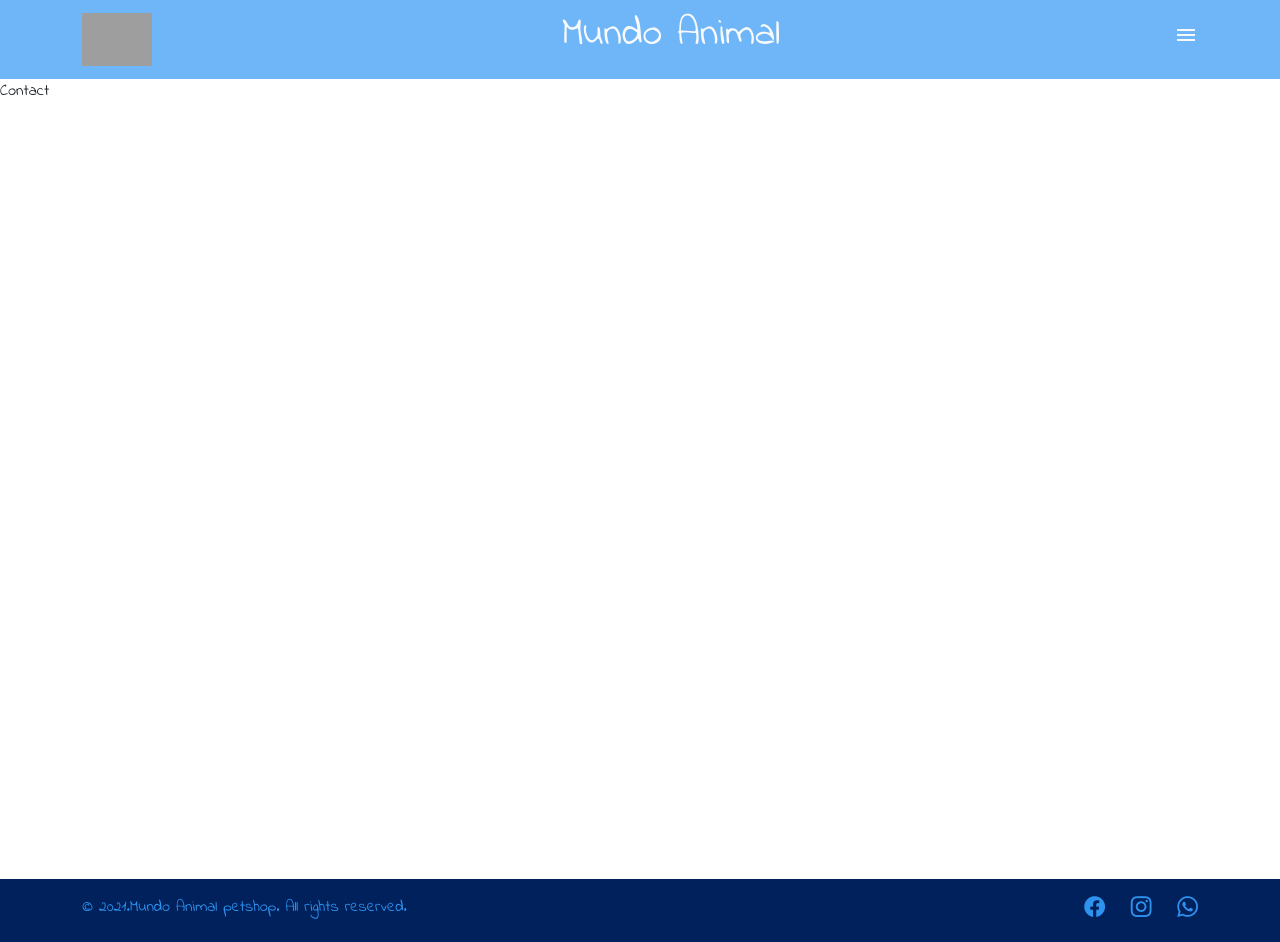
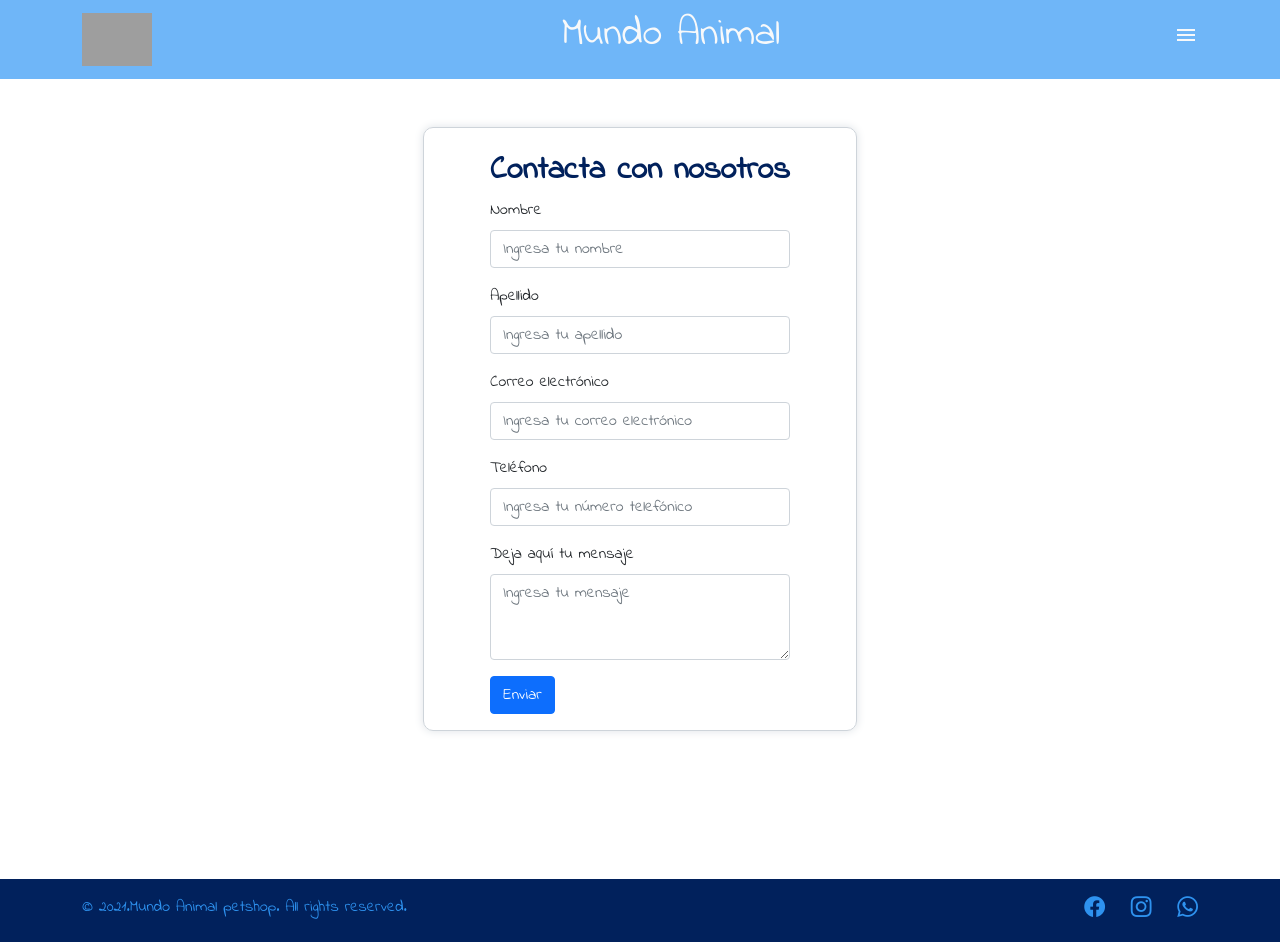
Before and after one commit to jarher/Mundo-Animal, a React (Create React App) app in the folder frontend/: page /contact in a window 1280 px wide. Built offline with nearby package versions, Linux system fonts and the light colour scheme; grey boxes are pictures that could not be loaded.

Commit message:
agregando funcionalidad al formulario contacto

```diff
--- a/frontend/src/assets/stylesheets/forms.css
+++ b/frontend/src/assets/stylesheets/forms.css
@@ -13,6 +13,6 @@
   font-size: 1.15rem;
 }
 .form-title{
-  color: var(--blue-light-1);
+  color: var(--blue-dark-1);
   font-weight: bold;
 }
--- a/frontend/src/components/Admin/Login.js
+++ b/frontend/src/components/Admin/Login.js
@@ -1,4 +1,4 @@
-import { useForm } from "./useForm";
+import { useForm } from "../useForm";
 import Form from "react-bootstrap/Form";
 import Button from "react-bootstrap/Button";
 import Col from "react-bootstrap/Col";
--- a/frontend/src/components/Admin/Register.js
+++ b/frontend/src/components/Admin/Register.js
@@ -1,4 +1,4 @@
-import { useForm } from "./useForm";
+import { useForm } from "../useForm";
 import Form from "react-bootstrap/Form";
 import Button from "react-bootstrap/Button";
 import Col from "react-bootstrap/Col";
--- a/frontend/src/components/Contact.js
+++ b/frontend/src/components/Contact.js
@@ -1,10 +1,167 @@
-function Contact() {
-  return (
+import { Form, Button, Row, Col } from "react-bootstrap";
+import { useForm } from "./useForm";
 
-      <p>Contact</p>
+const initialForm = {
+  name: "",
+  lastname: "",
+  email: "",
+  phone: "",
+  comments: "",
+};
+
+const validationsForm = (form) => {
+  let errors = {};
+  let regexName = /^[A-Za-zÑñÁáÉéÍíÓóÚúÜü\s]+$/;
+  let regexEmail = /^(\w+[/./-]?){1,}@[a-z]+[/.]\w{2,}$/;
+  let regexPhone = /^[0-9\s]+$/;
+  let regexComments = /^.{1,255}$/;
+
+  if (!form.name.trim()) {
+    errors.name = "El campo nombre es requerido";
+  } else if (!regexName.test(form.name.trim())) {
+    errors.name = "No se aceptan signos diferentes a letras";
+  }
+
+  if (!form.lastname.trim()) {
+    errors.lastname = "El campo apellido es requerido";
+  } else if (!regexName.test(form.lastname.trim())) {
+    errors.lastname = "No se aceptan signos diferentes a letras";
+  }
+
+  if (!form.email.trim()) {
+    errors.email = "El campo Email es requerido";
+  } else if (!regexEmail.test(form.email.trim())) {
+    errors.email = "El campo Email es incorrecto";
+  }
+
+  if (!form.phone.trim()) {
+    errors.phone = "El campo teléfono es requerido";
+  } else if (!regexPhone.test(form.phone.trim())) {
+    errors.phone = "No se aceptan signos diferentes a números";
+  }
+
+  if (!form.comments.trim()) {
+    errors.comments = "El campo texto es requerido";
+  } else if (!regexComments.test(form.comments.trim())) {
+    errors.comments = "ha superado el límite de palabras permitido";
+  }
+
+  return errors;
+};
 
 
+function Contact() {
+  const {
+    form,
+    errors,
+    loading,
+    response,
+    handleChange,
+    handleBlur,
+    handleContact,
+  } = useForm(initialForm, validationsForm);
+
+  return (
+    <div>
+      <Row className="justify-content-center">
+        <Col
+          xs={10}
+          sm={8}
+          md={6}
+          lg={4}
+          className="d-flex flex-column align-items-center form-cont mt-5 mb-5"
+        >
+          <Form onSubmit={handleContact}>
+            <br />
+            <h2 className="text-center form-title">
+              Contacta con nosotros
+            </h2>
+            <Form.Group className="mb-3 col-12" controlId="formBasicName">
+              <Form.Label>Nombre</Form.Label>
+              <Form.Control
+                type="text"
+                placeholder="Ingresa tu nombre"
+                name="name"
+                value={form.name}
+                onChange={handleChange}
+                onBlur={handleBlur}
+                required
+              />
+              {errors.name && <p className="input-error mt-2">{errors.name}</p>}
+            </Form.Group>
+
+            <Form.Group className="mb-3 col-12" controlId="formBasicLastName">
+              <Form.Label>Apellido</Form.Label>
+              <Form.Control
+                type="text"
+                placeholder="Ingresa tu apellido"
+                name="lastname"
+                value={form.lastname}
+                onChange={handleChange}
+                onBlur={handleBlur}
+                required
+              />
+              {errors.lastname && (
+                <p className="input-error mt-2">{errors.lastname}</p>
+              )}
+            </Form.Group>
+
+            <Form.Group className="mb-3 col-12" controlId="formBasicEmail">
+              <Form.Label>Correo electrónico</Form.Label>
+              <Form.Control
+                type="email"
+                placeholder="Ingresa tu correo electrónico"
+                name="email"
+                value={form.email}
+                onChange={handleChange}
+                onBlur={handleBlur}
+                required
+              />
+              {errors.email && (
+                <p className="input-error mt-2">{errors.email}</p>
+              )}
+            </Form.Group>
+
+            <Form.Group className="mb-3 col-12" controlId="formBasicPhone">
+              <Form.Label>Teléfono</Form.Label>
+              <Form.Control
+                type="number"
+                placeholder="Ingresa tu número telefónico"
+                name="phone"
+                value={form.phone}
+                onChange={handleChange}
+                onBlur={handleBlur}
+                required
+              />
+              {errors.phone && (
+                <p className="input-error mt-2">{errors.phone}</p>
+              )}
+            </Form.Group>
+
+            <Form.Group className="mb-3 col-12" controlId="formBasicMessage">
+              <Form.Label>Deja aquí tu mensaje</Form.Label>
+              <Form.Control
+                as="textarea"
+                rows={3}
+                placeholder="Ingresa tu mensaje"
+                name="comments"
+                value={form.comments}
+                onChange={handleChange}
+                onBlur={handleBlur}
+                required
+              />
+              {errors.comments && (
+                <p className="input-error mt-2">{errors.comments}</p>
+              )}
+            </Form.Group>
+
+            <Button className="btn mb-3" variant="primary" type="enviar">
+              Enviar
+            </Button>
+          </Form>
+        </Col>
+      </Row>
+    </div>
   );
 }
-
 export default Contact;
--- a/frontend/src/components/Admin/useForm.js
+++ b/frontend/src/components/useForm.js
@@ -1,6 +1,7 @@
 // hook personalizado para validar formulario
 
 import { useState } from "react";
+import axios from "axios";
 
 export const useForm = (initialForm, validateForm) => {
   const [form, setForm] = useState(initialForm);
@@ -32,6 +33,25 @@ export const useForm = (initialForm, validateForm) => {
     }
   };
 
+  const handleContact = (e) => {
+    e.preventDefault();
+    if (Object.keys(errors).length === 0) {
+      alert("datos enviados satizfactoriamente");
+      setLoading(true);
+      axios.defaults.headers.post["Content-Type"] = "application/json";
+      axios
+        .post("https://formsubmit.co/ajax/jefferh33@gmail.com", {
+          name: form.name,
+          lastname:form.lastname,
+          email:form.email,
+          phone:form.phone,
+          comments: form.comments,
+        })
+        .then((response) => console.log(response))
+        .catch((error) => console.log(error));
+    }
+  }
+
   return {
     form,
     errors,
@@ -39,6 +59,7 @@ export const useForm = (initialForm, validateForm) => {
     response,
     handleChange,
     handleBlur,
-    handleSubmit
+    handleSubmit,
+    handleContact
   };
 };
```
